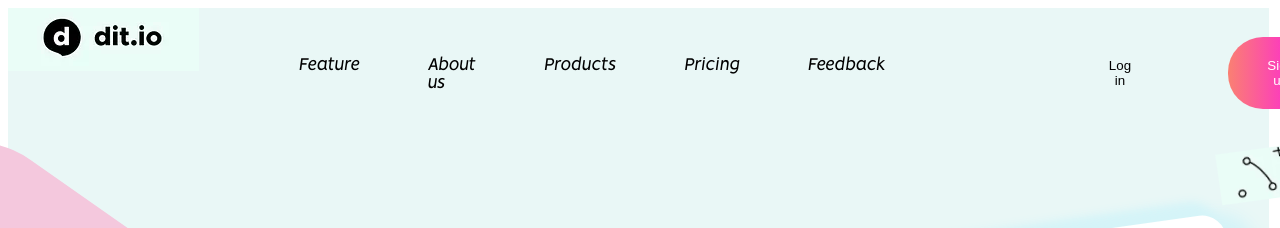
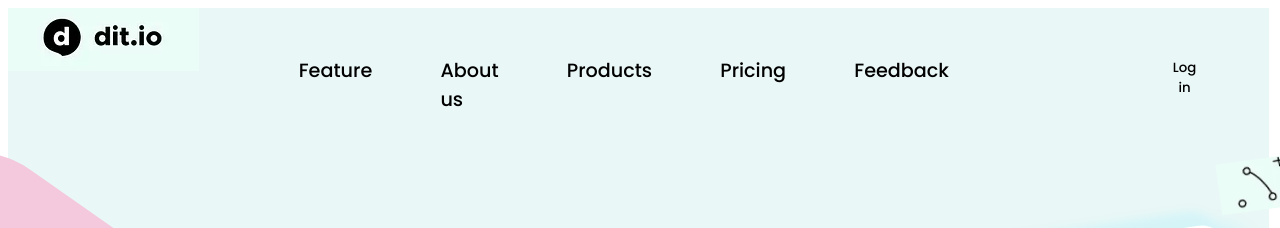
Before and after one commit to yordanoshagos/Application-landing-page, a plain HTML site: page index.html in a window 1280 px wide. Shown: the top 228 px of the page. Drawn offline with Linux system fonts and the light colour scheme.

Commit message:
update changes

```diff
--- a/styles.css
+++ b/styles.css
@@ -35,7 +35,7 @@
     margin-left: 23%;
     gap:7%;
     margin-top: -1.5%;
-    font-family: vision;
+    font-family: poppins;
     font-size: 120%;
 }
 #login{
@@ -45,9 +45,11 @@
     background: #e9f7f6;
     cursor: pointer;
     margin-top: -2%;
+    font-family: poppins;
     }
     #signup{
         padding:2.2% 4%;
+        font-family: poppins;
         border-radius: 35px;
         background: linear-gradient(to right, #FA8072, #FF00FF);
         color: white;
```
